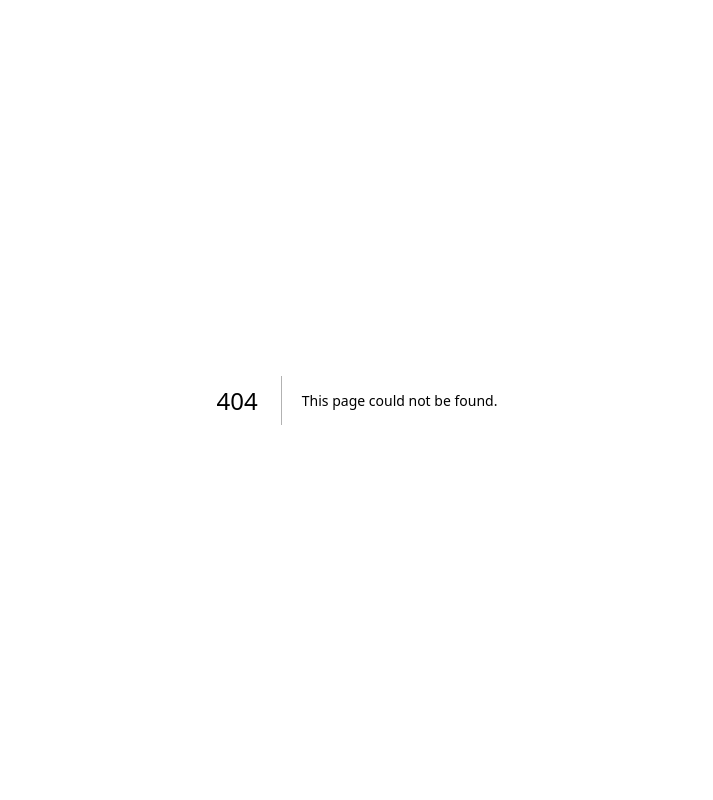
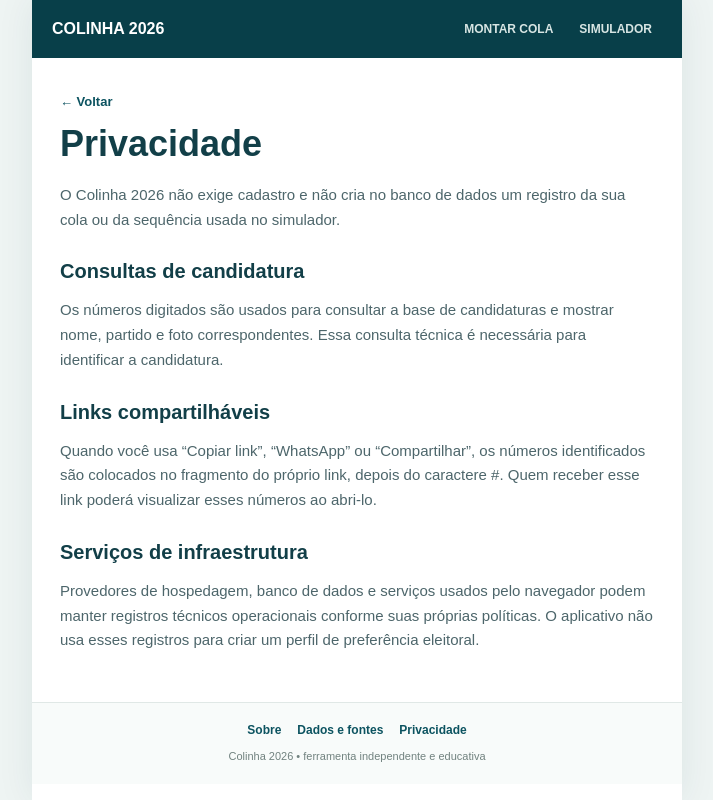
Before and after one commit to GLEISONtiago/colinha, a Next.js app: page /privacidade in a window 1280 px wide. Before the commit this address had no page. Shown: the whole page, without its empty margins (283-996 px from the left). Built offline with nearby package versions, Linux system fonts and the light colour scheme.

Commit message:
Add privacy page

```diff
--- /dev/null
+++ b/app/privacidade/page.js
@@ -0,0 +1,3 @@
+import Link from 'next/link';import Footer from '../components/Footer';
+export const metadata={title:'Privacidade'};
+export default function Page(){return <main><nav className="topnav"><b>COLINHA 2026</b><div><Link href="/">MONTAR COLA</Link><Link href="/simulador">SIMULADOR</Link></div></nav><article className="infoPage"><Link className="back" href="/">← Voltar</Link><h1>Privacidade</h1><p>O Colinha 2026 não exige cadastro e não cria no banco de dados um registro da sua cola ou da sequência usada no simulador.</p><h2>Consultas de candidatura</h2><p>Os números digitados são usados para consultar a base de candidaturas e mostrar nome, partido e foto correspondentes. Essa consulta técnica é necessária para identificar a candidatura.</p><h2>Links compartilháveis</h2><p>Quando você usa “Copiar link”, “WhatsApp” ou “Compartilhar”, os números identificados são colocados no fragmento do próprio link, depois do caractere #. Quem receber esse link poderá visualizar esses números ao abri-lo.</p><h2>Serviços de infraestrutura</h2><p>Provedores de hospedagem, banco de dados e serviços usados pelo navegador podem manter registros técnicos operacionais conforme suas próprias políticas. O aplicativo não usa esses registros para criar um perfil de preferência eleitoral.</p></article><Footer/></main>}
```
